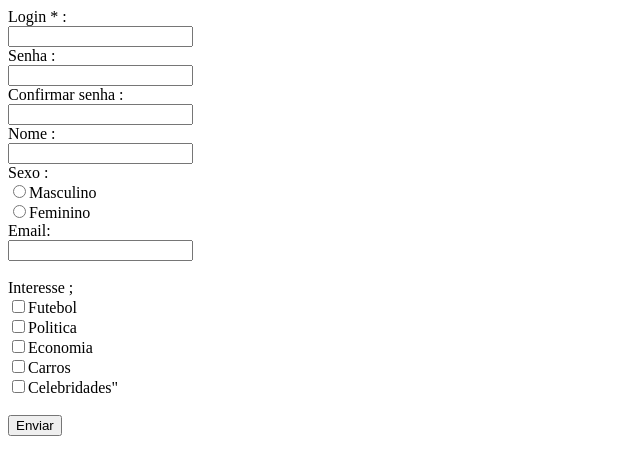
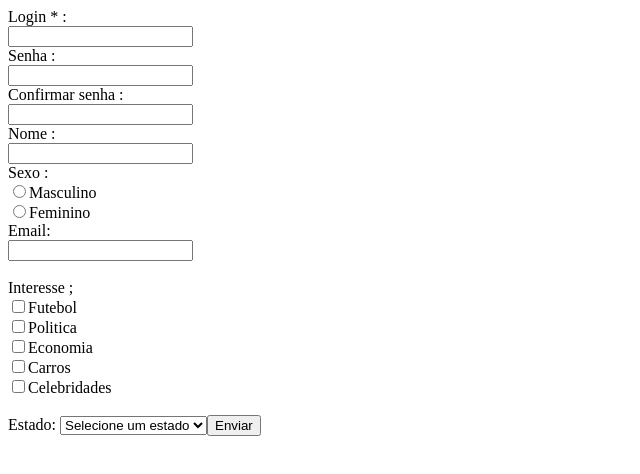
Before and after one commit to AnandaCrespo/pweb2, a plain HTML site: page 04/cadastro.html in a window 1280 px wide. Shown: the whole page, without its empty margins (0-640 px from the left). Drawn offline with Linux system fonts and the light colour scheme.

Commit message:
Update cadastro.html

```diff
--- a/04/cadastro.html
+++ b/04/cadastro.html
@@ -31,9 +31,42 @@
   <input type="checkbox" value="Politica" name="interesse">Politica<br>
   <input type="checkbox" value="Economia" name="interesse">Economia<br>
   <input type="checkbox" value="Carros" name="interesse">Carros<br>
-  <input type="checkbox" value="Celebridades" name="interesses">Celebridades"<br><br>
+  <input type="checkbox" value="Celebridades" name="interesses">Celebridades<br><br>
 
-  <input type="button" value="Enviar"
+<label for="estado">Estado:</label>
+<select id="estado" name="estado" required>
+    <option value="AC">Selecione um estado</option>
+    <option value="AL">Selecione um estado</option>
+    <option value="AP">Selecione um estado</option>
+    <option value="AM">Selecione um estado</option>
+    <option value="BA">Selecione um estado</option>
+    <option value="CE">Selecione um estado</option>
+    <option value="DF">Selecione um estado</option>
+    <option value="ES">Selecione um estado</option>
+    <option value="GO">Selecione um estado</option>
+    <option value="MA">Selecione um estado</option>
+    <option value="MT">Selecione um estado</option>
+    <option value="MS">Selecione um estado</option>
+    <option value="MG">Selecione um estado</option>
+    <option value="PA">Selecione um estado</option>
+    <option value="PB">Selecione um estado</option>
+    <option value="PR">Selecione um estado</option>
+    <option value="PE">Selecione um estado</option>
+    <option value="PI">Selecione um estado</option>
+    <option value="RJ">Selecione um estado</option>
+    <option value="RN">Selecione um estado</option>
+    <option value="RS">Selecione um estado</option>
+    <option value="RO">Selecione um estado</option>
+    <option value="RR">Selecione um estado</option>
+    <option value="SC">Selecione um estado</option>
+    <option value="SP">Selecione um estado</option>
+    <option value="SE">Selecione um estado</option>
+    <option value="TO">Selecione um estado</option>
+
+
+
+      <input type="button" value="Enviar"
+
 
 /form>
 </body>
```
